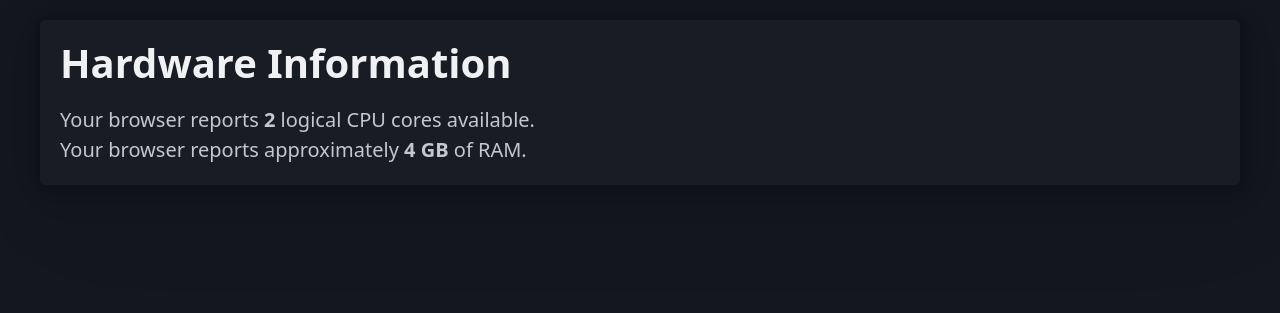
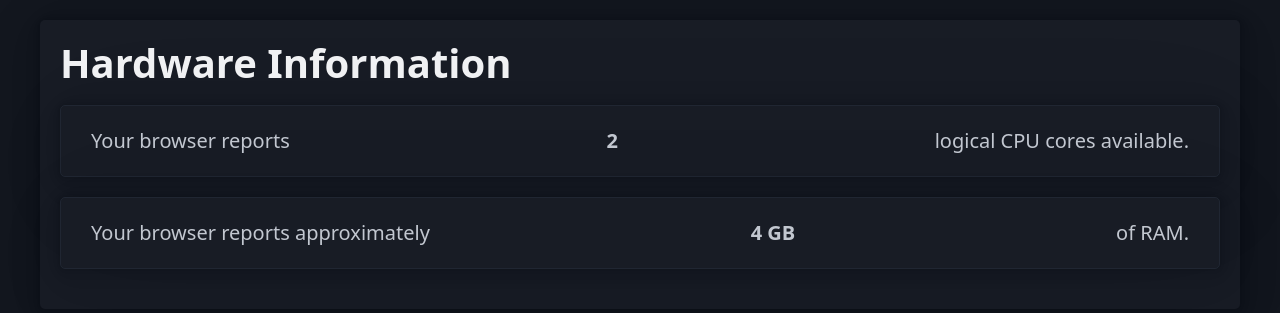
Before and after one commit to SergeyGrishuk/grishuk.co.il, a FastAPI app: template templates/examples/cpu_and_memory.html in a window 1280 px wide. Shown: the part 125-438 px from the top of the page. Run offline with FastAPI, Linux system fonts and the light colour scheme; the template is opened without the code that fills it, so the values that code supplies are empty; some libraries are stand-ins or nearby versions.

Commit message:
Add classes

```diff
--- a/static/styles.css
+++ b/static/styles.css
@@ -35,5 +35,30 @@ nav ul li.divider {
 .hero-buttons {
     display: flex;
     justify-content: center;
-    gap: 1rem; /* Adds space between the buttons */
+    gap: 1rem;
 }
+
+.info-box {
+  display: flex;
+  justify-content: space-between;
+  align-items: center;
+
+  background-color: var(--pico-card-background-color);
+  border: 1px solid var(--pico-muted-border-color);
+  border-radius: var(--pico-border-radius);
+  box-shadow: var(--pico-card-box-shadow);
+  padding: 1rem 1.5rem;
+  margin-bottom: 1rem;
+}
+
+.info-label {
+  font-weight: bold;
+  color: var(--pico-primary);
+}
+
+.info-value {
+  font-family: var(--pico-font-family-monospace);
+  background-color: var(--pico-muted-background-color);
+  padding: 0.25rem 0.5rem;
+  border-radius: var(--pico-border-radius);
+}
```
